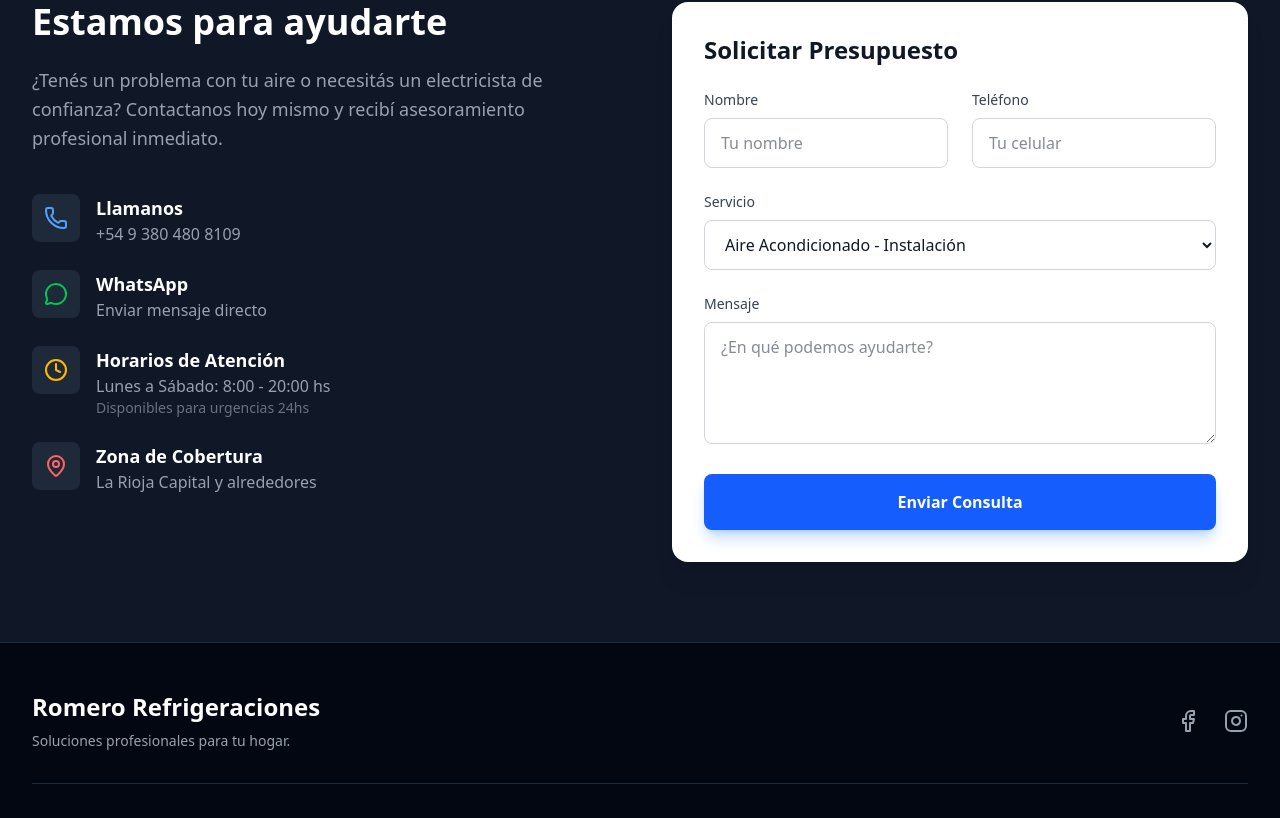
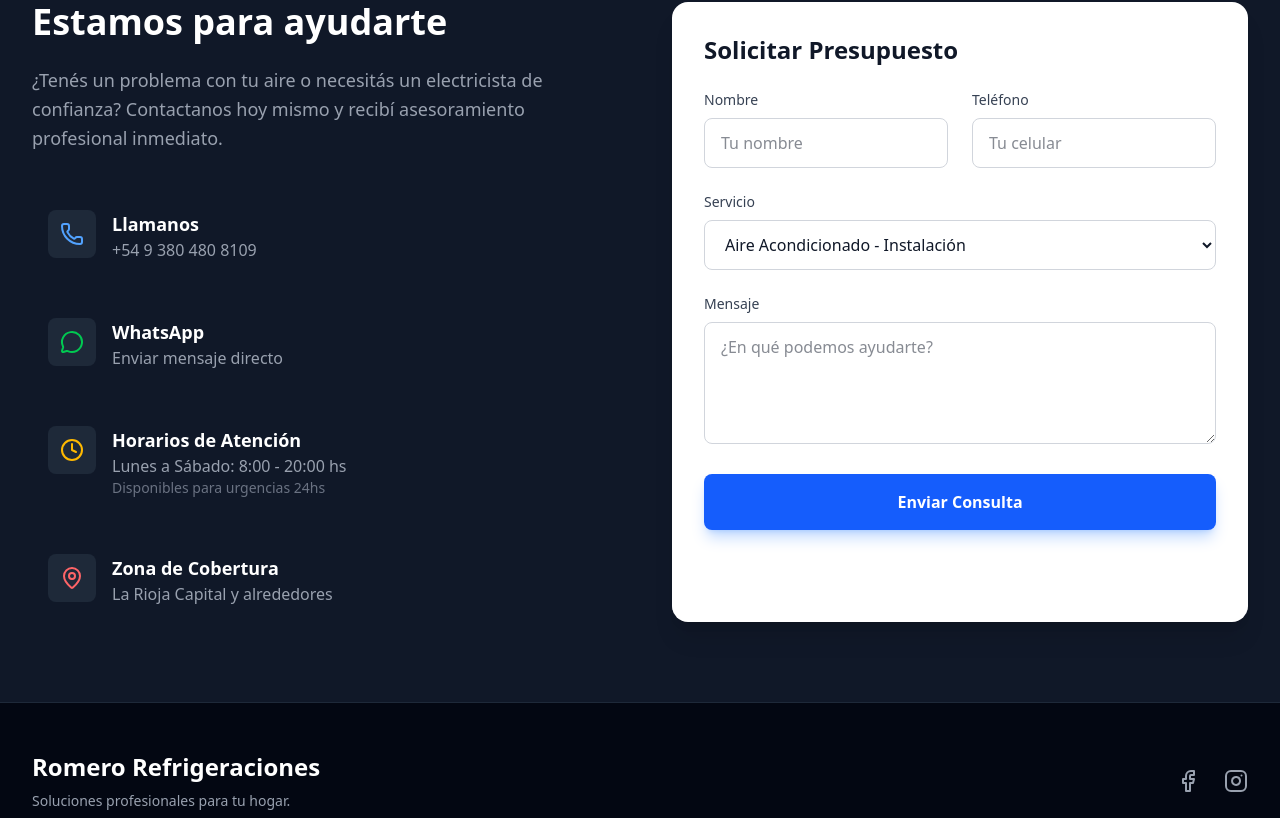
Before and after one commit to Slookii/Romero-Refrigeraciones, a React (Vite) app: page / in a window 1280 px wide. Shown: the part 3201-4019 px from the top of the page. Built offline with nearby package versions, Linux system fonts and the light colour scheme.

Commit message:
feat: add hover animations to services, pricing and contact sections

```diff
--- a/src/components/sections/Contact.tsx
+++ b/src/components/sections/Contact.tsx
@@ -1,5 +1,6 @@
 import { useState } from 'react';
 import { Phone, MapPin, MessageCircle, Clock } from 'lucide-react';
+import { motion } from 'framer-motion';
 
 export const Contact = () => {
     const [formData, setFormData] = useState({
@@ -33,28 +34,41 @@ export const Contact = () => {
                         </p>
 
                         <div className="space-y-6">
-                            <div className="flex items-start">
-                                <div className="bg-gray-800 p-3 rounded-lg mr-4">
+                            <div className="space-y-6">
+                                <motion.a
+                                    href="tel:+5493804808109"
+                                    whileHover={{ x: 10 }}
+                                    className="flex items-start p-4 rounded-xl hover:bg-gray-800 transition-colors cursor-pointer block"
+                                >
+                                    <div className="bg-gray-800 p-3 rounded-lg mr-4 shrink-0">
                                         <Phone className="w-6 h-6 text-blue-400" />
                                     </div>
                                     <div>
                                         <h4 className="text-lg font-semibold text-white">Llamanos</h4>
                                         <p className="text-gray-400">+54 9 380 480 8109</p>
                                     </div>
-                            </div>
+                                </motion.a>
 
-                            <div className="flex items-start">
-                                <div className="bg-gray-800 p-3 rounded-lg mr-4">
+                                <motion.a
+                                    href="https://wa.me/5493804808109"
+                                    target="_blank"
+                                    whileHover={{ x: 10 }}
+                                    className="flex items-start p-4 rounded-xl hover:bg-gray-800 transition-colors cursor-pointer block"
+                                >
+                                    <div className="bg-gray-800 p-3 rounded-lg mr-4 shrink-0">
                                         <MessageCircle className="w-6 h-6 text-green-500" />
                                     </div>
                                     <div>
                                         <h4 className="text-lg font-semibold text-white">WhatsApp</h4>
-                                    <a href="https://wa.me/5493804808109" className="text-gray-400 hover:text-green-400 transition-colors">Enviar mensaje directo</a>
+                                        <p className="text-gray-400">Enviar mensaje directo</p>
                                     </div>
-                            </div>
+                                </motion.a>
 
-                            <div className="flex items-start">
-                                <div className="bg-gray-800 p-3 rounded-lg mr-4">
+                                <motion.div
+                                    whileHover={{ x: 10 }}
+                                    className="flex items-start p-4 rounded-xl hover:bg-gray-800 transition-colors"
+                                >
+                                    <div className="bg-gray-800 p-3 rounded-lg mr-4 shrink-0">
                                         <Clock className="w-6 h-6 text-amber-400" />
                                     </div>
                                     <div>
@@ -62,16 +76,20 @@ export const Contact = () => {
                                         <p className="text-gray-400">Lunes a Sábado: 8:00 - 20:00 hs</p>
                                         <p className="text-gray-500 text-sm">Disponibles para urgencias 24hs</p>
                                     </div>
-                            </div>
+                                </motion.div>
 
-                            <div className="flex items-start">
-                                <div className="bg-gray-800 p-3 rounded-lg mr-4">
+                                <motion.div
+                                    whileHover={{ x: 10 }}
+                                    className="flex items-start p-4 rounded-xl hover:bg-gray-800 transition-colors"
+                                >
+                                    <div className="bg-gray-800 p-3 rounded-lg mr-4 shrink-0">
                                         <MapPin className="w-6 h-6 text-red-400" />
                                     </div>
                                     <div>
                                         <h4 className="text-lg font-semibold text-white">Zona de Cobertura</h4>
                                         <p className="text-gray-400">La Rioja Capital y alrededores</p>
                                     </div>
+                                </motion.div>
                             </div>
                         </div>
                     </div>
--- a/src/components/sections/Pricing.tsx
+++ b/src/components/sections/Pricing.tsx
@@ -1,4 +1,5 @@
 import { Check, ClipboardCheck, Sparkles, Wrench } from 'lucide-react';
+import { motion } from 'framer-motion';
 
 const priceList = [
     {
@@ -58,11 +59,13 @@ export const Pricing = () => {
 
                 <div className="grid md:grid-cols-3 gap-8 max-w-5xl mx-auto">
                     {priceList.map((plan, index) => (
-                        <div
+                        <motion.div
                             key={index}
+                            whileHover={{ y: -8 }}
+                            transition={{ type: "spring", stiffness: 300 }}
                             className={`relative p-8 bg-white/80 backdrop-blur-sm border rounded-2xl flex flex-col ${plan.highlight
                                 ? 'border-blue-500 ring-2 ring-blue-500 shadow-xl scale-105 z-10'
-                                : 'border-gray-200 hover:border-blue-300 transition-colors'
+                                : 'border-gray-200 hover:border-blue-300 hover:shadow-xl transition-all'
                                 }`}
                         >
                             {plan.highlight && (
@@ -95,17 +98,19 @@ export const Pricing = () => {
                                 ))}
                             </ul>
 
-                            <a
+                            <motion.a
                                 href={`https://wa.me/5493804808109?text=Hola, me interesa el servicio de ${plan.name}`}
                                 target="_blank"
+                                whileHover={{ scale: 1.02 }}
+                                whileTap={{ scale: 0.98 }}
                                 className={`w-full py-3 px-4 rounded-lg font-bold text-center transition-colors ${plan.highlight
-                                    ? 'bg-blue-600 text-white hover:bg-blue-700'
+                                    ? 'bg-blue-600 text-white hover:bg-blue-700 shadow-lg hover:shadow-blue-500/30'
                                     : 'bg-gray-50 text-gray-900 hover:bg-gray-100'
                                     }`}
                             >
                                 Consultar
-                            </a>
-                        </div>
+                            </motion.a>
+                        </motion.div>
                     ))}
                 </div>
 
--- a/src/components/sections/Services.tsx
+++ b/src/components/sections/Services.tsx
@@ -68,8 +68,9 @@ export const Services = () => {
                             initial={{ opacity: 0, y: 20 }}
                             whileInView={{ opacity: 1, y: 0 }}
                             viewport={{ once: true }}
+                            whileHover={{ y: -5 }}
                             transition={{ delay: index * 0.1 }}
-                            className="bg-white rounded-2xl p-8 shadow-sm hover:shadow-md transition-shadow duration-300 border border-gray-100"
+                            className="bg-white rounded-2xl p-8 shadow-sm hover:shadow-xl transition-all duration-300 border border-gray-100"
                         >
                             <div className={`w-14 h-14 rounded-xl ${service.color} flex items-center justify-center mb-6 shadow-lg shadow-gray-200`}>
                                 {service.icon}
```
Lines whose indentation alone changed are shown as unchanged.
